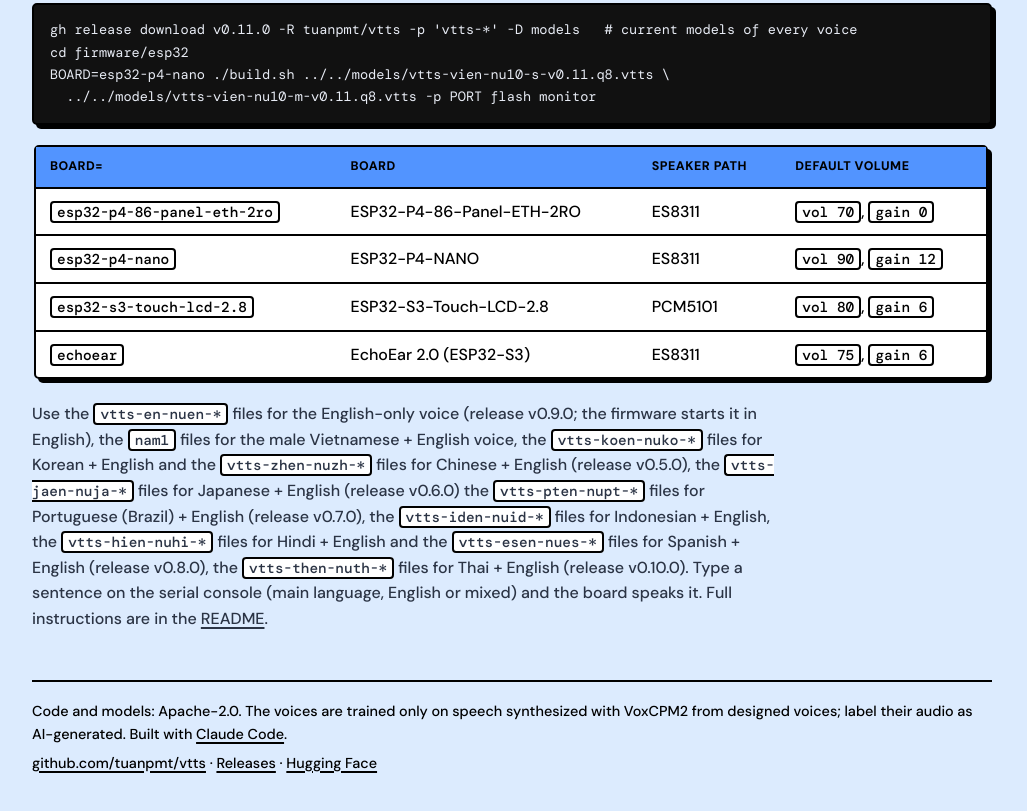
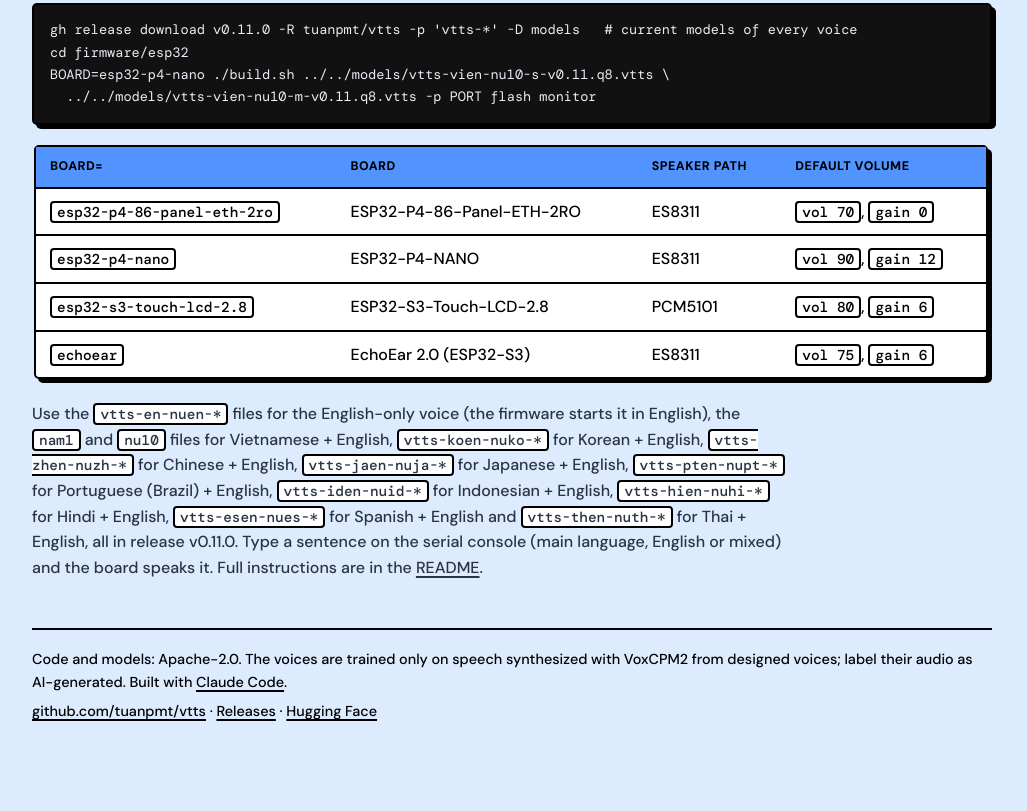
Before and after one commit to tuanpmt/vtts, a plain HTML site: page docs/index.html in a window 1280 px wide. Shown: the part 3253-4064 px from the top of the page, without its empty margins (128-1155 px from the left). After the commit the page ends 4041 px from the top, so only its background shows below. Drawn offline with Linux system fonts and the light colour scheme.

Commit message:
docs: point all links to v0.11.0 after removing old releases
Co-Authored-By: Claude Opus 5.5 <noreply@anthropic.com>

```diff
--- a/docs/index.html
+++ b/docs/index.html
@@ -242,7 +242,7 @@ BOARD=esp32-p4-nano ./build.sh ../../models/vtts-vien-nu10-s-v0.11.q8.vtts \
   </table>
 </div>
 <!-- END:boards -->
-    <p class="muted">Use the <code>vtts-en-nuen-*</code> files for the English-only voice (release v0.9.0; the firmware starts it in English), the <code>nam1</code> files for the male Vietnamese + English voice, the <code>vtts-koen-nuko-*</code> files for Korean + English and the <code>vtts-zhen-nuzh-*</code> files for Chinese + English (release v0.5.0), the <code>vtts-jaen-nuja-*</code> files for Japanese + English (release v0.6.0) the <code>vtts-pten-nupt-*</code> files for Portuguese (Brazil) + English (release v0.7.0), the <code>vtts-iden-nuid-*</code> files for Indonesian + English, the <code>vtts-hien-nuhi-*</code> files for Hindi + English and the <code>vtts-esen-nues-*</code> files for Spanish + English (release v0.8.0), the <code>vtts-then-nuth-*</code> files for Thai + English (release v0.10.0). Type a sentence on the serial console (main language, English or mixed) and the board speaks it. Full instructions are in the <a href="https://github.com/tuanpmt/vtts#readme">README</a>.</p>
+    <p class="muted">Use the <code>vtts-en-nuen-*</code> files for the English-only voice (the firmware starts it in English), the <code>nam1</code> and <code>nu10</code> files for Vietnamese + English, <code>vtts-koen-nuko-*</code> for Korean + English, <code>vtts-zhen-nuzh-*</code> for Chinese + English, <code>vtts-jaen-nuja-*</code> for Japanese + English, <code>vtts-pten-nupt-*</code> for Portuguese (Brazil) + English, <code>vtts-iden-nuid-*</code> for Indonesian + English, <code>vtts-hien-nuhi-*</code> for Hindi + English, <code>vtts-esen-nues-*</code> for Spanish + English and <code>vtts-then-nuth-*</code> for Thai + English, all in release v0.11.0. Type a sentence on the serial console (main language, English or mixed) and the board speaks it. Full instructions are in the <a href="https://github.com/tuanpmt/vtts#readme">README</a>.</p>
   </section>
 
   <footer>
```
Also changed, not shown: 4 other files.
